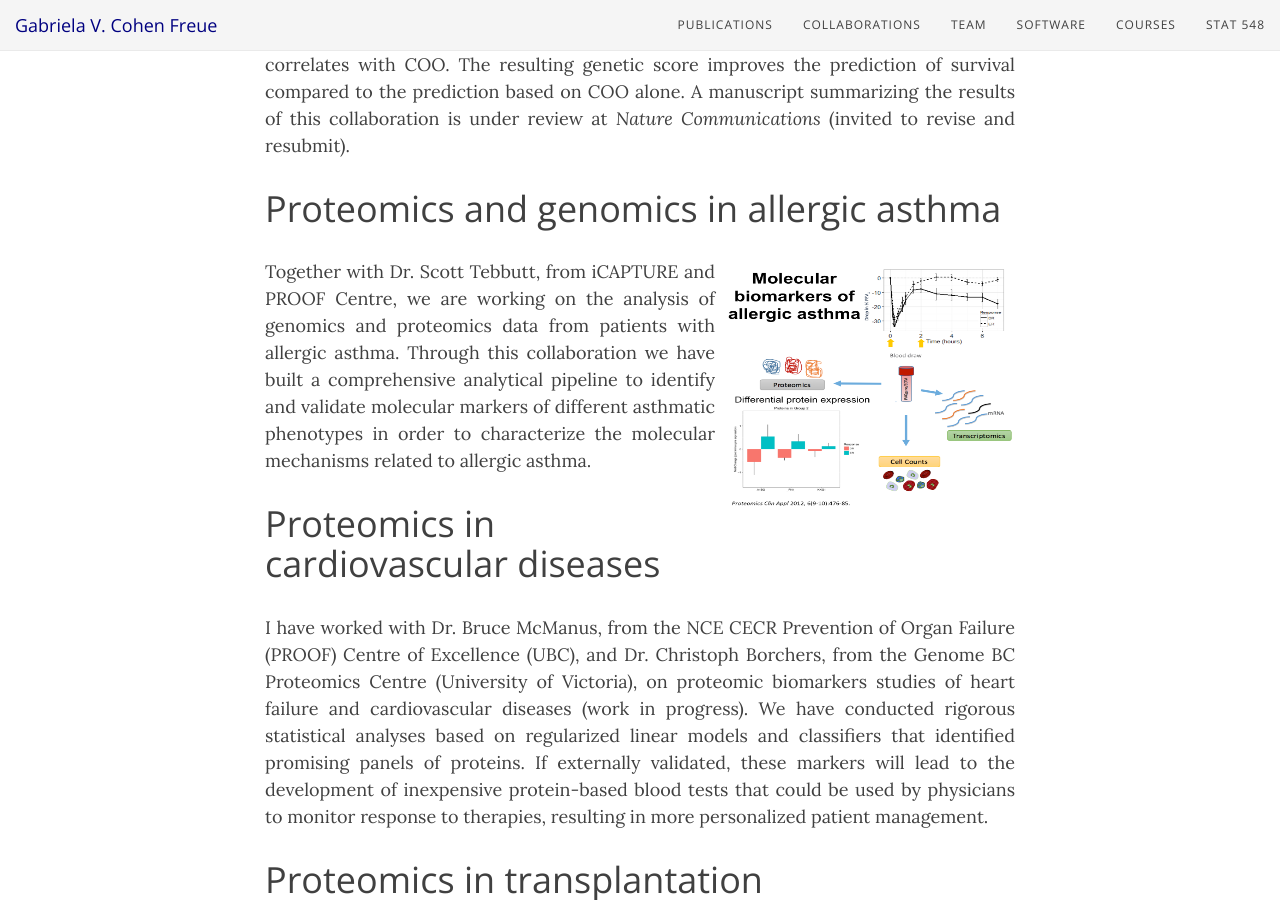
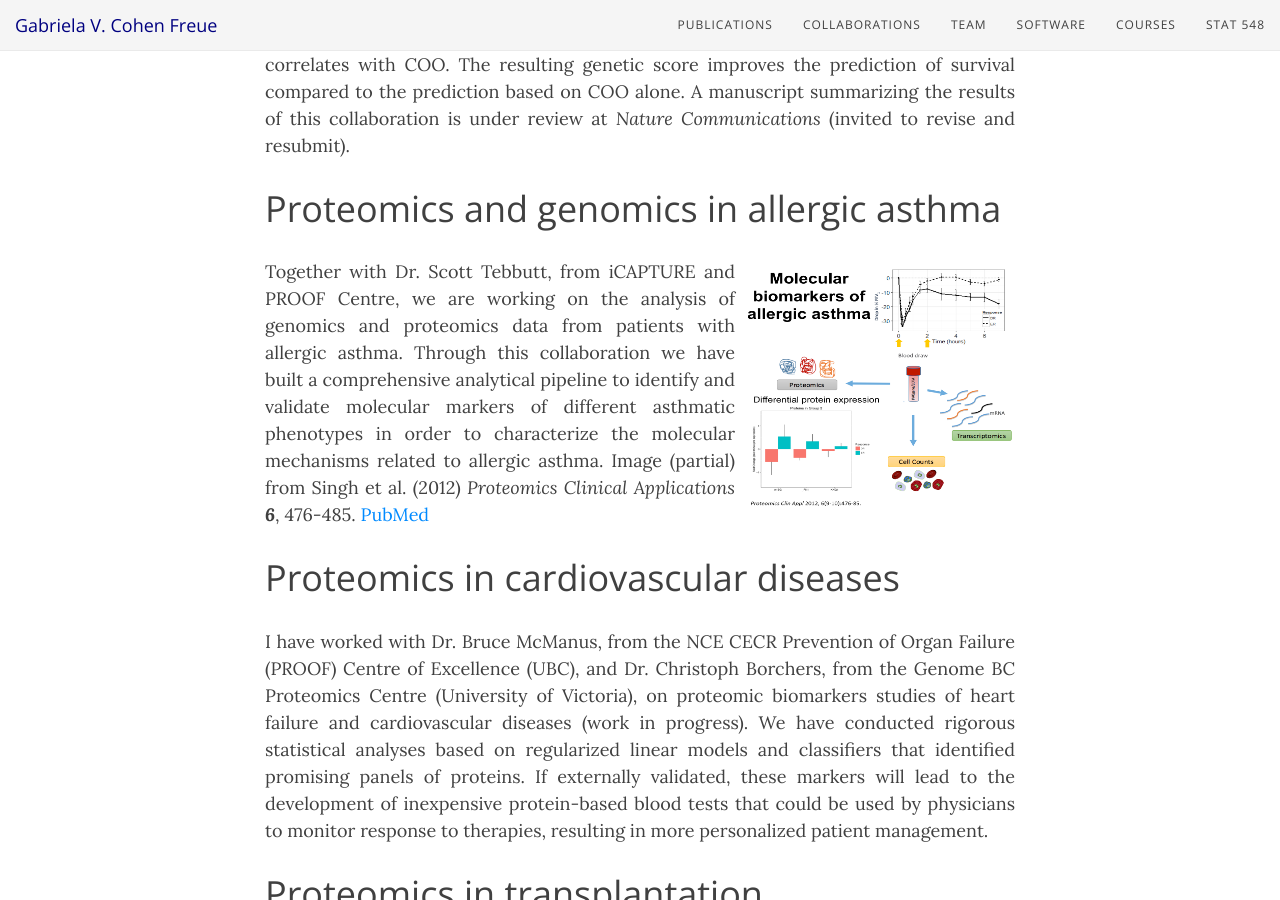
Before and after one commit to gcohenfr/gcohenfr.github.io, a Jekyll site: the page built from collab.md, in a window 1280 px wide and 900 px high, scrolled down 953 px. Built offline with Jekyll 4.4.1, drawn with Linux system fonts in a browser that asks for light colours; nearby versions of some CDN libraries.

Commit message:
update collab

```diff
--- a/collab.md
+++ b/collab.md
@@ -12,8 +12,9 @@ I have collaborated with Dr. Helen Tremlett, from the Pharmacoepidemiology in Mu
 My research group is currently collaborating with Dr. Randy Gascoyne, Dr. David Scott, and Dr. Sohrab Shrab from the BC Cancer Agency on a genetic study of diffuse large B-cell lymphoma (DLBCL). In this work, we identify genetic alterations driving two distinct cell-of-origin (COO) subtype-specific tumor growth, providing a deeper understanding of DLBCL pathogenesis. In particular, we proposed an extension of the Cox-LASSO model to build a prognostic genetic signature of time to cancer progression beyond the signal that correlates with COO. The resulting genetic score improves the prediction of survival compared to the prediction based on COO alone. A manuscript summarizing the results of this collaboration is under review at *Nature Communications* (invited to revise and resubmit).
 
 # Proteomics and genomics in allergic asthma
-<img style="float: right;" src="/img/asthma.png" height="250" width="300">
-Together with Dr. Scott Tebbutt, from iCAPTURE and PROOF Centre, we are working on the analysis of genomics and proteomics data from patients with allergic asthma. Through this collaboration we have built a comprehensive analytical pipeline to identify and validate molecular markers of different asthmatic phenotypes in order to characterize the molecular mechanisms related to allergic asthma.
+<img style="float: right;" src="/img/asthma.png" height="250" width="280">
+Together with Dr. Scott Tebbutt, from iCAPTURE and PROOF Centre, we are working on the analysis of genomics and proteomics data from patients with allergic asthma. Through this collaboration we have built a comprehensive analytical pipeline to identify and validate molecular markers of different asthmatic phenotypes in order to characterize the molecular mechanisms related to allergic asthma. Image (partial) from Singh et al. (2012) *Proteomics Clinical Applications* ***6***, 476-485.
+[PubMed](https://www.ncbi.nlm.nih.gov/pubmed/22930592)
 
 # Proteomics in cardiovascular diseases
 I have worked with Dr. Bruce McManus, from the NCE CECR Prevention of Organ Failure (PROOF) Centre of Excellence (UBC), and Dr. Christoph Borchers, from the Genome BC Proteomics Centre (University of Victoria), on proteomic biomarkers studies of heart failure and cardiovascular diseases (work in progress). We have conducted rigorous statistical analyses based on regularized linear models and classifiers that identified promising panels of proteins. If externally validated, these markers will lead to the development of inexpensive protein-based blood tests that could be used by physicians to monitor response to therapies, resulting in more personalized patient management.
```
